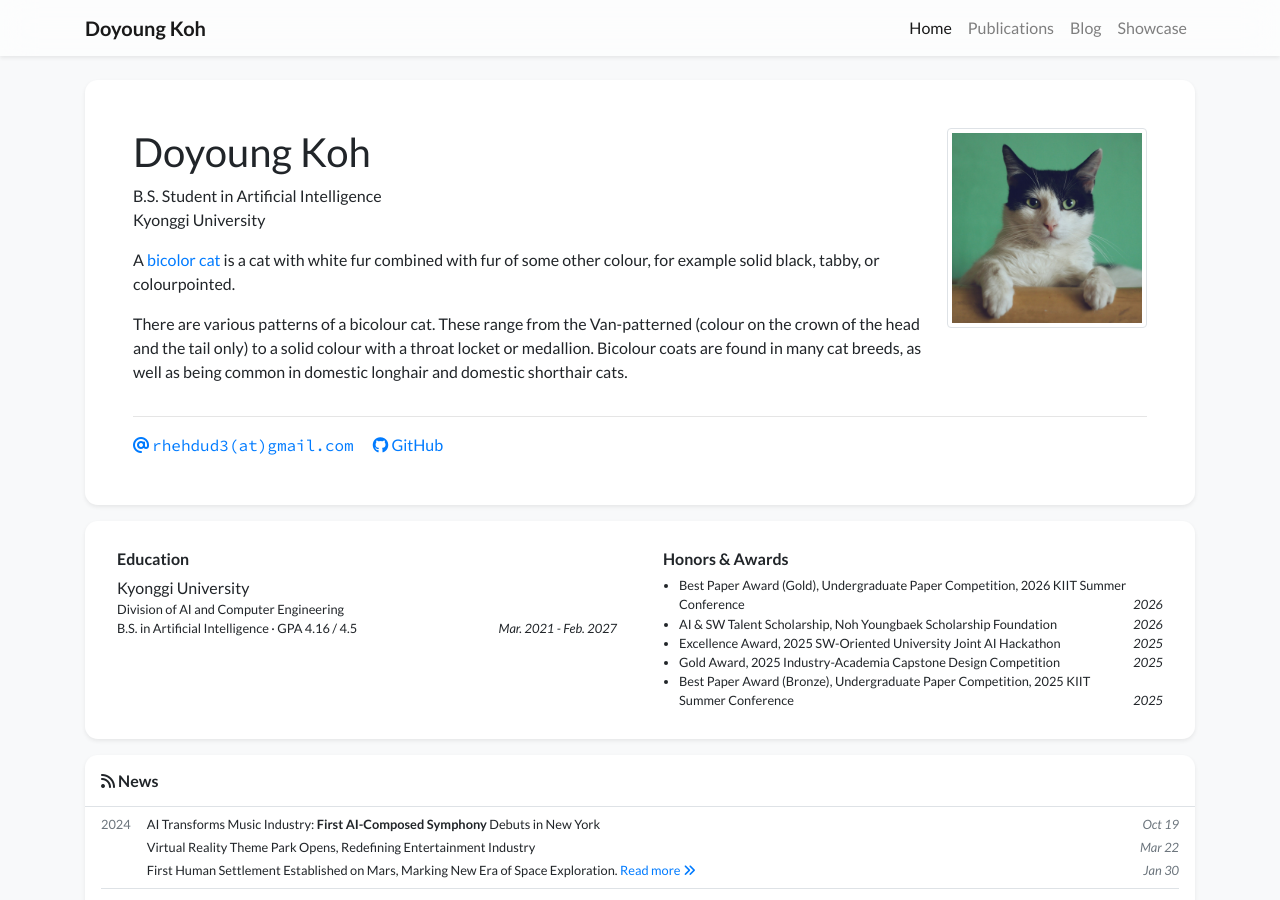
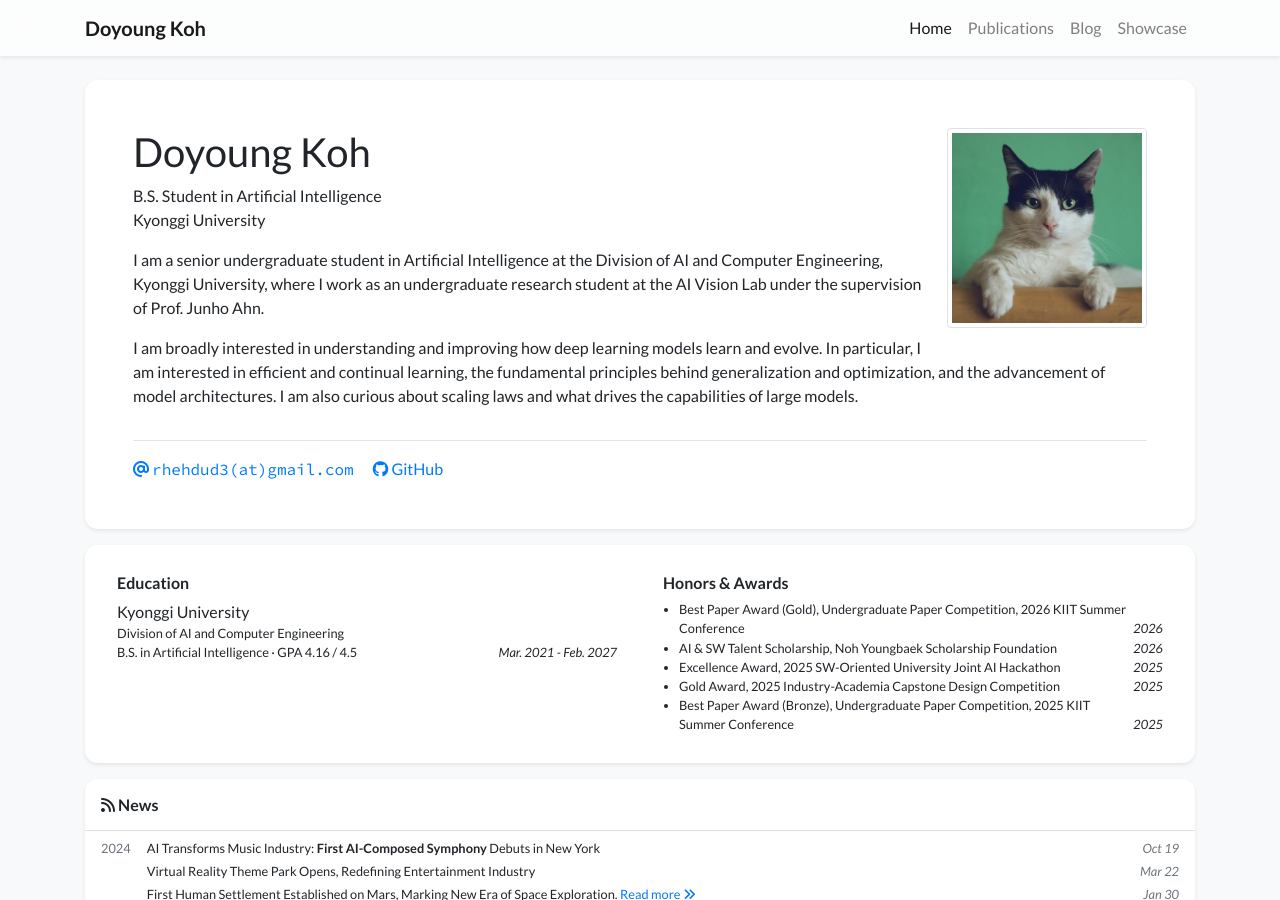
Before and after one commit to rhehdud/rhehdud.github.io, a Jekyll site: the page built from index.html, in a window 1280 px wide and 900 px high. Built offline with Jekyll 4.4.1, drawn with Linux system fonts in a browser that asks for light colours; nearby versions of some CDN libraries; a style sheet for code colours, icons or effects is not loaded.

Commit message:
Revise short bio in profile.yml
Updated short bio to reflect current academic status and interests.

```diff
--- a/_data/profile.yml
+++ b/_data/profile.yml
@@ -22,12 +22,10 @@ github: rhehdud
 short_bio_text_justify: false
 short_bio: >-
   <p>
-    A <a href="https://en.wikipedia.org/wiki/Bicolor_cat" target="_blank">bicolor cat</a> is a cat with white fur combined with fur of some other colour, for example solid black, tabby, or colourpointed.
+    I am a senior undergraduate student in Artificial Intelligence at the Division of AI and Computer Engineering, Kyonggi University, where I work as an undergraduate research student at the AI Vision Lab under the supervision of Prof. Junho Ahn.
   </p>
   <p>
-    There are various patterns of a bicolour cat. These range from the Van-patterned (colour on the crown of the head
-    and the tail only) to a solid colour with a throat locket or medallion. Bicolour coats are found in many cat breeds,
-    as well as being common in domestic longhair and domestic shorthair cats.
+    I am broadly interested in understanding and improving how deep learning models learn and evolve. In particular, I am interested in efficient and continual learning, the fundamental principles behind generalization and optimization, and the advancement of model architectures. I am also curious about scaling laws and what drives the capabilities of large models.
   </p>
 
 portrait_url: /assets/images/photos/portrait.jpg
```
